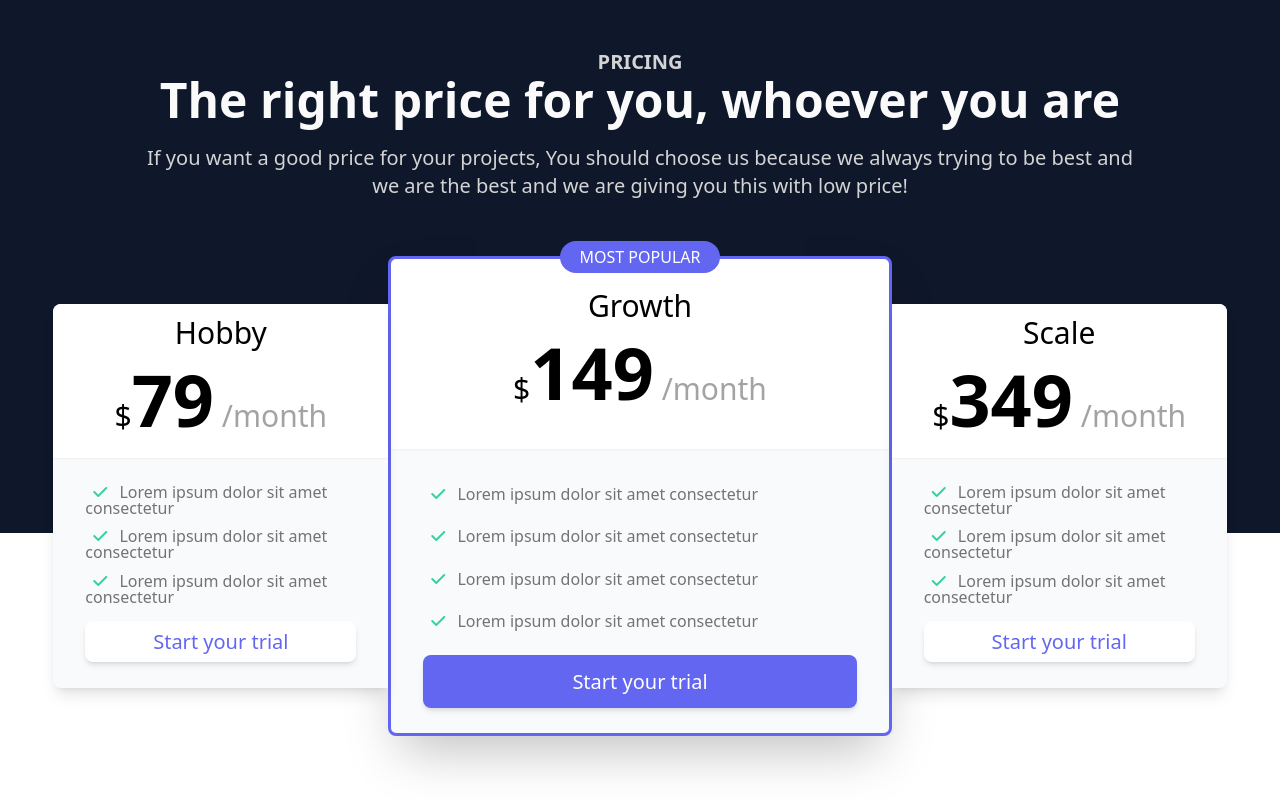
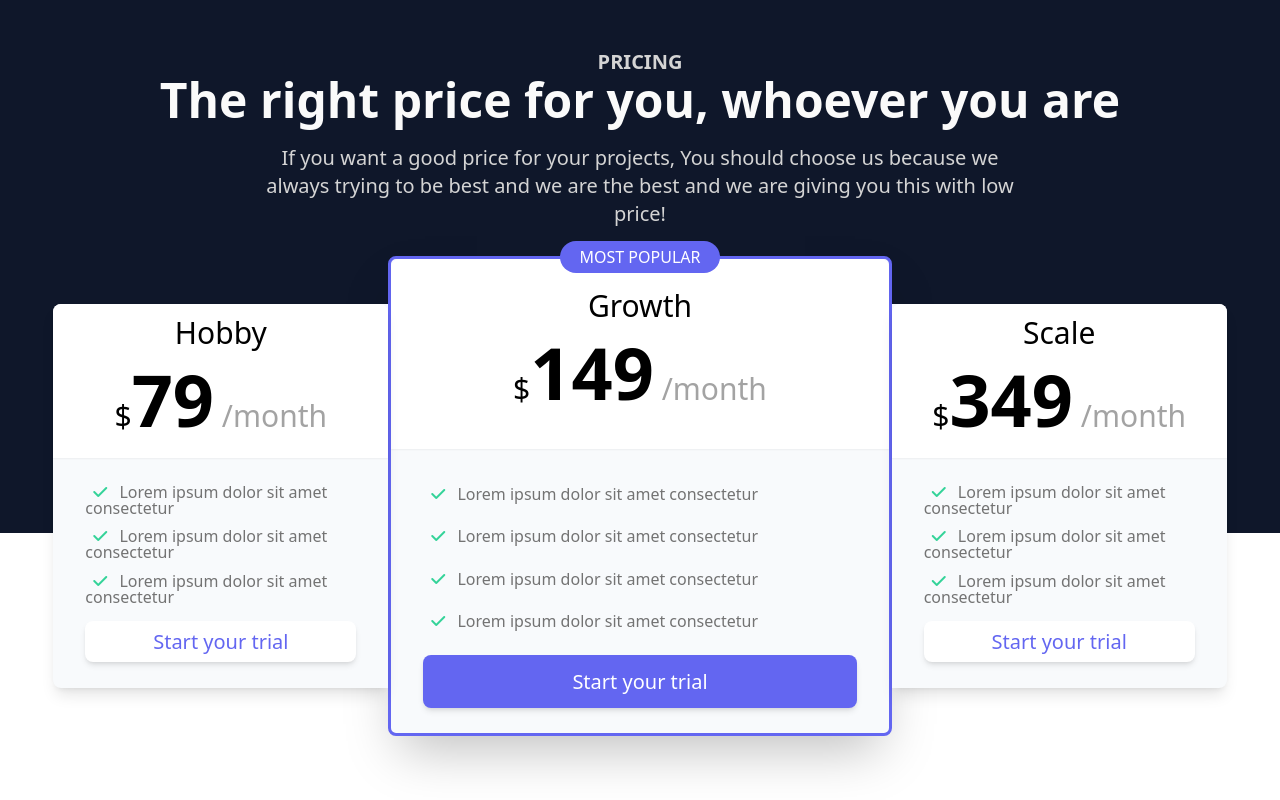
Before and after one commit to Armansajjadi/2.items, a website: page index.html in a window 1280 px wide. Drawn offline with Linux system fonts and the light colour scheme.

Commit message:
ahhhhhhhhhhhhh

```diff
--- a/index.html
+++ b/index.html
@@ -15,10 +15,9 @@
         <div class="flex m-12 flex-col justify-around items-center w-4/5 lg:h-1/5">
             <span class="text-neutral-300 text-xs font-semibold lg:text-base xl:text-xl">PRICING</span>
             <h2 class="text-neutral-50 font-bold text-lala my-2 lg:my-0 lg:text-4xl xl:text-5xl">The right price for you, whoever you are</h2>
-            <p class="text-neutral-300 text-xs lg:text-base xl:text-xl text-center my-1 lg:my-5">If you want a good price for your projects, You should
-                choose us because we always trying to be best and <br> we are the best and we are giving you this with
+            <p class="text-neutral-300 text-xs lg:text-base xl:text-xl text-center my-1 lg:my-5 max-w-3xl">If you want a good price for your projects, You should
+                choose us because we always trying to be best and we are the best and we are giving you this with
                 low price!</p>
-
         </div>
         <div class="flex flex-col lg:flex-row items-center w-11/12 lg:h-3/5 p-3 lg:p-0 space-y-8 lg:space-y-0">
             <div class="bg-slate-50 h-100 lg:h-4/5 lg:w-2/6 rounded-lg lg:rounded-l-lg lg:rounded-r-none shadow-lg z-10">
```
Also changed, not shown: css/Style.css.
